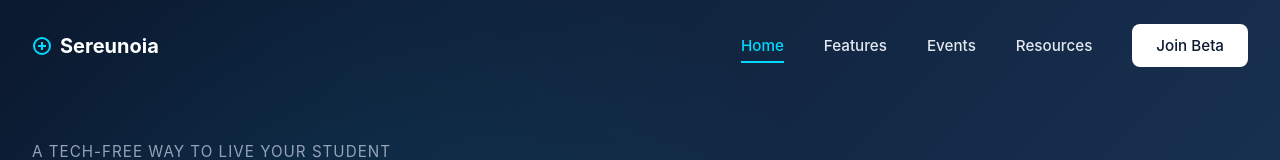
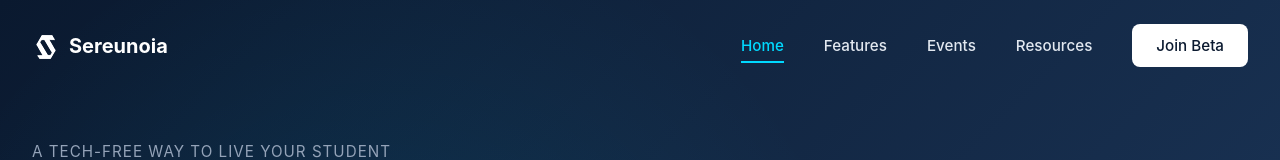
Before and after one commit to Logical883/sereunoia-landing, a React (Vite) app: page / in a window 1280 px wide. Shown: the top 160 px of the page. Built offline with nearby package versions, Linux system fonts and the light colour scheme.

Commit message:
Updated the logo

```diff
--- a/src/App.jsx
+++ b/src/App.jsx
@@ -1,5 +1,6 @@
 import { useState, useEffect } from "react";
 import "./App.css";
+import logo from "./assets/sereunoia-logo.png";
 
 function App() {
   const [activeSection, setActiveSection] = useState("home");
@@ -61,16 +62,7 @@ function App() {
       <nav className={`navbar ${isScrolled ? "scrolled" : ""}`}>
         <div className="nav-container">
           <div className="nav-logo">
-            <svg width="20" height="20" viewBox="0 0 20 20" fill="none">
-              <circle
-                cx="10"
-                cy="10"
-                r="8"
-                stroke="currentColor"
-                strokeWidth="2"
-              />
-              <path d="M10 6v8M6 10h8" stroke="currentColor" strokeWidth="2" />
-            </svg>
+            <img src={logo} alt="Sereunoia Logo" className="logo-image" />
             <span>Sereunoia</span>
           </div>
 
@@ -558,20 +550,7 @@ function App() {
         <div className="footer-container">
           <div className="footer-about">
             <div className="footer-logo">
-              <svg width="20" height="20" viewBox="0 0 20 20" fill="none">
-                <circle
-                  cx="10"
-                  cy="10"
-                  r="8"
-                  stroke="currentColor"
-                  strokeWidth="2"
-                />
-                <path
-                  d="M10 6v8M6 10h8"
-                  stroke="currentColor"
-                  strokeWidth="2"
-                />
-              </svg>
+              <img src={logo} alt="Sereunoia Logo" className="logo-image" />
               <span>Sereunoia</span>
             </div>
             <p>
```
Also changed, not shown: src/assets/sereunoia-logo.png (added).
